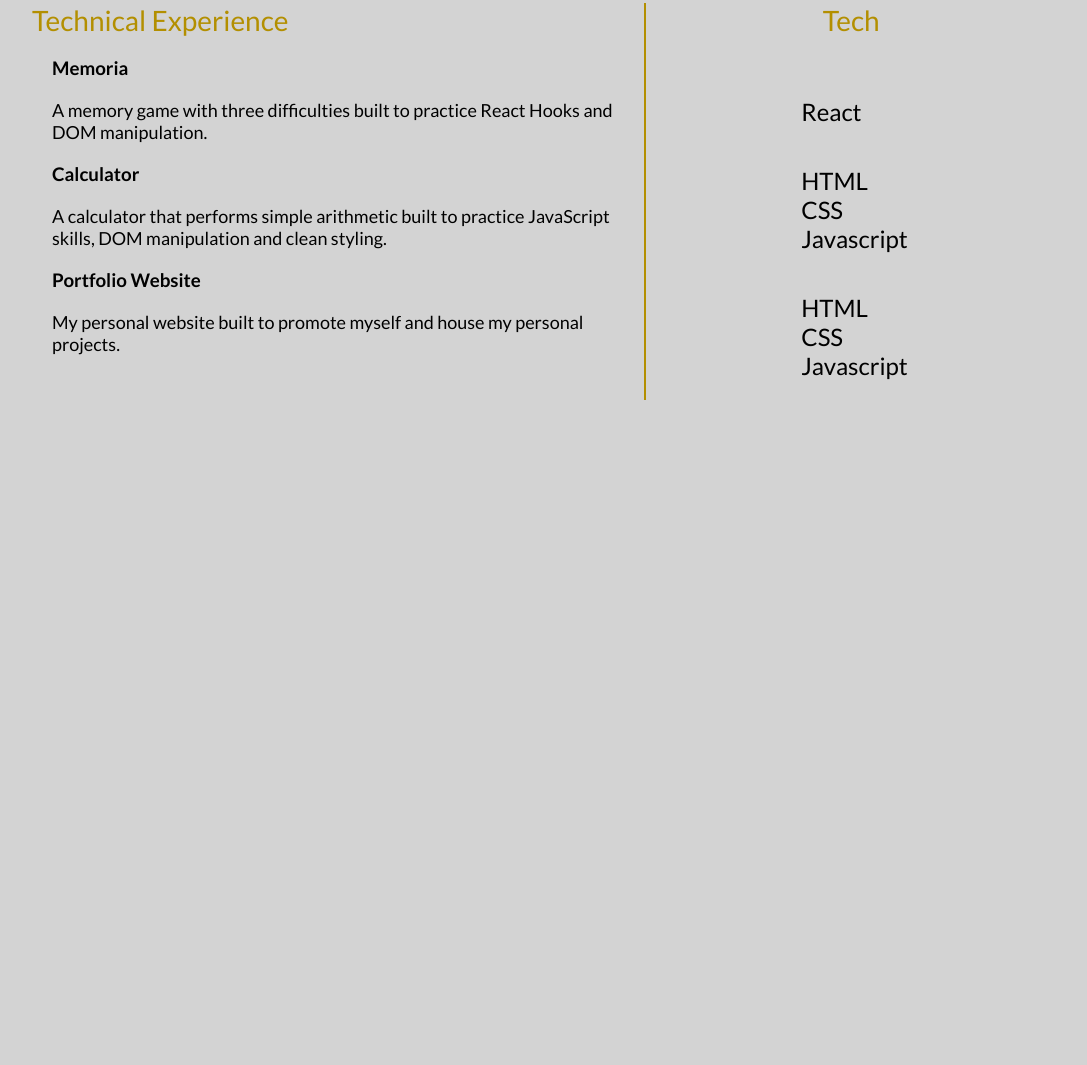
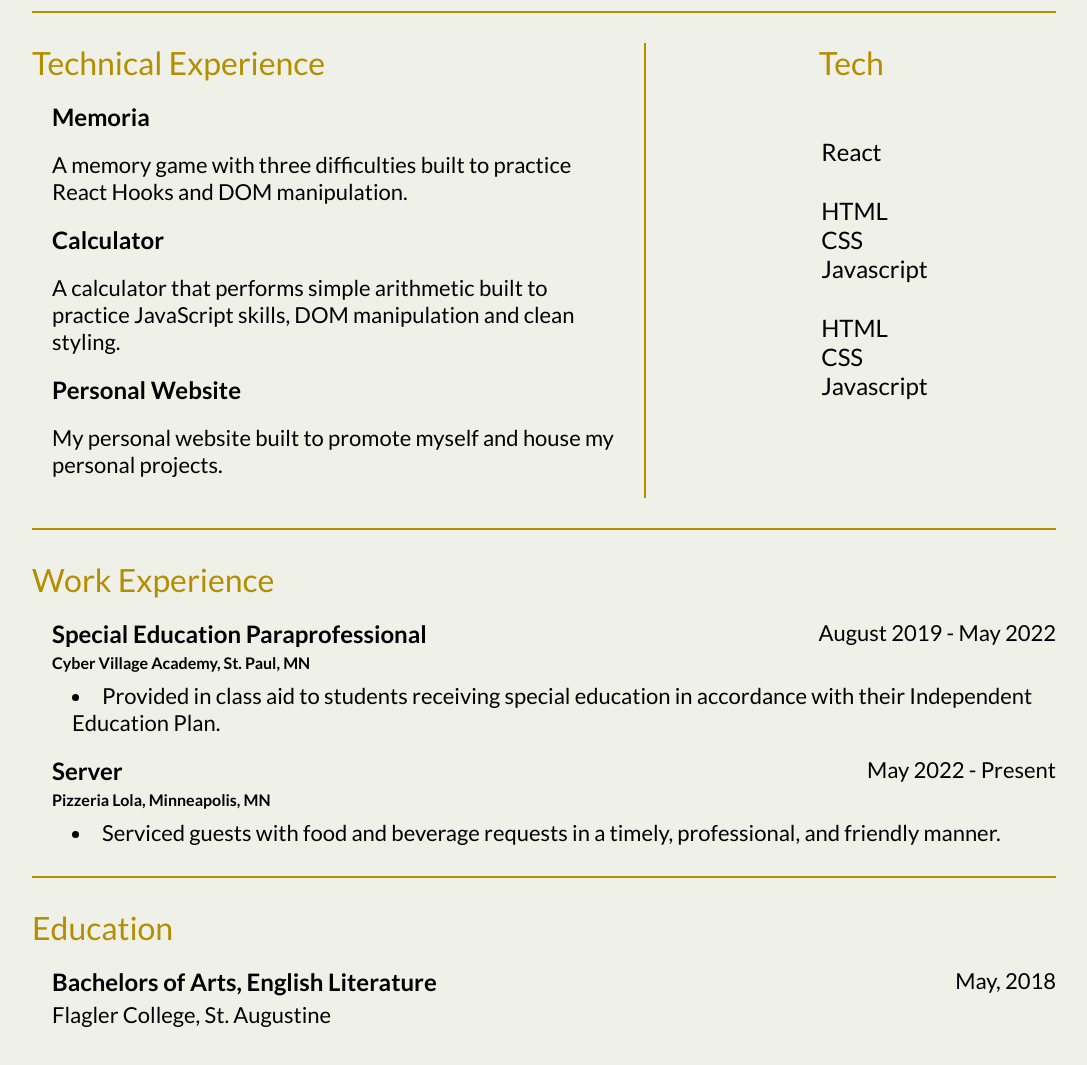
Before and after one commit to Thomas-Vargas/resume, a plain HTML site: page index.html in a window 1280 px wide. Shown: the part 727-1792 px from the top of the page, without its empty margins (96-1183 px from the left). Before the commit the page ends 1127 px from the top, so only its background shows below. Drawn offline with Linux system fonts and the light colour scheme.

Commit message:
v1 resume finished.

```diff
--- a/index.html
+++ b/index.html
@@ -33,18 +33,18 @@
                         <i class="fa fa-github"></i>
                     </a>
                 </div>
-                <a href="https://github.com/Thomas-Vargas">Github</a>
+                <a href="https://github.com/Thomas-Vargas" target="_blank">Github</a>
 
                 <div class="linkedin icon">
                     <a href="https://www.linkedin.com/in/thomasavargas/" target="blank"><i class="fa fa-linkedin"></i></a>
                 </div>
-                <a href="https://www.linkedin.com/in/thomasavargas/">Linkedin</a>
+                <a href="https://www.linkedin.com/in/thomasavargas/" target="_blank">Linkedin</a>
 
                 <div class="linkedin icon">
                     <a href="https://www.linkedin.com/in/thomasavargas/" target="blank"><i class="fa fa-globe"></i></a>
                 </div>
 
-                <a href="https://thomasavargas.com/">thomasavargas.com</a>
+                <a href="https://thomasavargas.com/" target="_blank">thomasavargas.com</a>
             </div>
 
         </div>
@@ -85,17 +85,17 @@
         <div class="experience">
             <div class="projects">
                 <h2 class="label primary">Technical Experience</h2>
-                <h3 class="project_label">Memoria</h3>
+                <h3 class="project_label"><a href="https://thomas-vargas.github.io/memory_game/" target="_blank">Memoria</a></h3>
                 <p class="font-sm">
                     A memory game with three difficulties built to practice React
                     Hooks and DOM manipulation.
                 </p>
-                <h3 class="project_label">Calculator</h3>
+                <h3 class="project_label"><a href="https://thomas-vargas.github.io/calculator/" target="_blank">Calculator</a></h3>
                 <p class="font-sm">
                     A calculator that performs simple arithmetic built to practice
                     JavaScript skills, DOM manipulation and clean styling.
                 </p>
-                <h3 class="project_label">Portfolio Website</h3>
+                <h3 class="project_label"><a href="https://thomasavargas.com/" target="_blank">Personal Website</a></h3>
                 <p class="font-sm">
                     My personal website built to promote myself and house my
                     personal projects.
@@ -119,6 +119,40 @@
                 </div>
             </div>
         </div>
+
+        <div class="divider2"></div>
+
+        <div class="work_experience">
+            <h2 class="label primary">Work Experience</h2>
+            <div class="job">
+                <h3 class="project_label">Special Education Paraprofessional</h3>
+                <p class="font-sm">August 2019 - May 2022</p>
+            </div>
+            <p class="company">Cyber Village Academy, St. Paul, MN</p>
+            <div class="job_details">
+                <li class="font-sm">Provided in class aid to students receiving special education in accordance with their Independent Education Plan.</li>
+            </div>
+
+            <div class="job">
+                <h3 class="project_label">Server</h3>
+                <p class="font-sm">May 2022 - Present</p>
+            </div>
+            <p class="company">Pizzeria Lola, Minneapolis, MN</p>
+            <div class="job_details">
+                <li class="font-sm">Serviced guests with food and beverage requests in a timely, professional, and friendly manner.</li>
+            </div>
+        </div>
+
+        <div class="divider2"></div>
+
+        <div class="education">
+            <h2 class="label primary"> Education</h2>
+            <div class="job">
+                <h3 class="project_label">Bachelors of Arts, English Literature</h3>
+                <p class="font-sm">May, 2018</p>
+            </div>
+            <p class="font-sm">Flagler College, St. Augustine</p>
+        </div>
     </div>
 </body>
 </html>
--- a/style.css
+++ b/style.css
@@ -1,7 +1,7 @@
 :root {
     --primary: #b38f00;
     --black: black;
-    --background: lightgray;
+    --background: rgb(239, 240, 231);
 }
 
 * {
@@ -38,7 +38,7 @@ body {
 }
 
 .font-sm {
-    font-size: 18px;
+    font-size: 22px;
     font-weight: 400;
 }
 
@@ -61,7 +61,7 @@ body {
 }
 
 .label {
-    font-size: 28px;
+    font-size: 32px;
     font-weight: 400;
 }
 
@@ -123,10 +123,24 @@ body {
 
 .project_label {
     margin: 20px;
+    font-size: 24px;
 }
 
 .projects p {
     margin: 20px;
+}
+
+.projects a {
+    text-decoration: none;
+    color: black;
+}
+
+.memoria_link ~ .memoria {
+    color: var(--primary)
+}
+
+.projects a:hover {
+    color: var(--primary);
 }
 
 .experience {
@@ -142,10 +156,42 @@ body {
 }
 
 .tech div {
-    margin: 20px;
-    width: 100px
+    margin: 15px;
+    width: 60px;
 }
 
 .tech .label {
     margin-bottom: 40px;
 }
+
+.job {
+    display: flex;
+    flex: row;
+    justify-content: space-between;
+}
+
+.job p {
+    margin-top: 20px;
+}
+
+.job .project_label {
+    margin-bottom: 5px;
+}
+
+.job_details {
+    margin-left: 40px;
+}
+
+.company {
+    margin-left: 20PX;
+    font-weight: bold;
+    margin-bottom: 10px;
+}
+
+.education {
+    margin-bottom: 60px;
+}
+
+.education p {
+    margin-left: 20px;
+}
```
